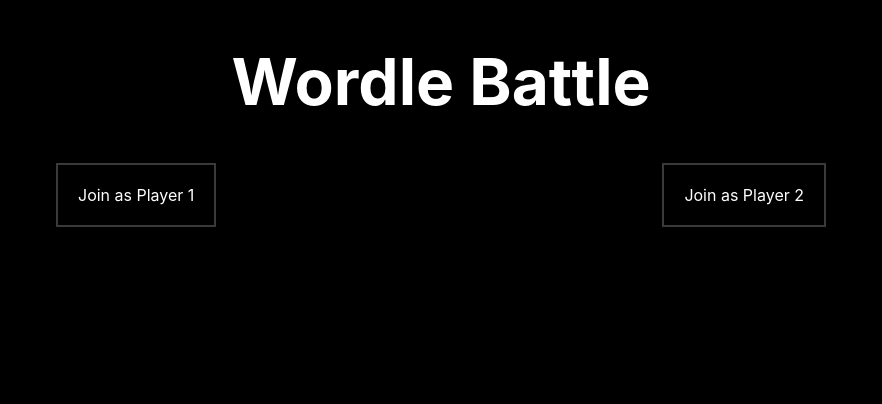
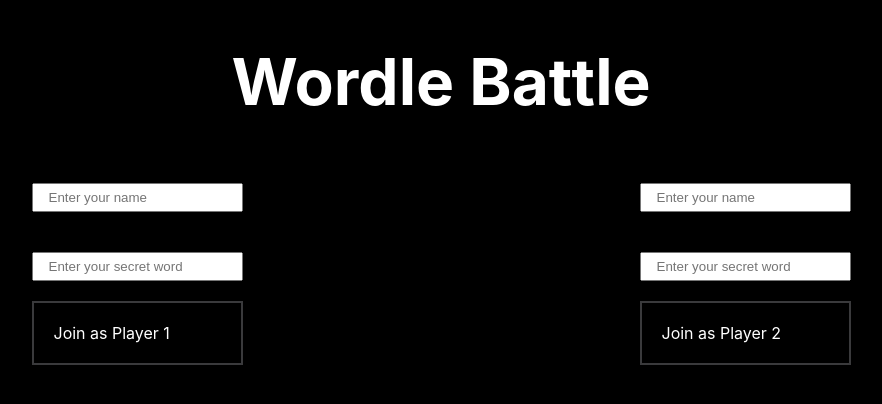
Before and after one commit to kmkinney/wordle-battle, a Next.js app: page / in a window 1280 px wide. Shown: the top 404 px of the page, without its empty margins (199-1081 px from the left). Built offline with nearby package versions, Linux system fonts and the light colour scheme.

Commit message:
Update home page

```diff
--- a/pages/index.js
+++ b/pages/index.js
@@ -3,8 +3,59 @@
 import WordGuess from '../components/WordGuess'
 import { useState } from 'react'
 import Link from 'next/link'
+import { useEffect } from 'react'
 
 export default function Home() {
+    const [playerOneName, setPlayerOneName] = useState('')
+    const [playerOneWord, setPlayerOneWord] = useState('')
+    const [playerTwoWord, setPlayerTwoWord] = useState('')
+    const [playerTwoName, setPlayerTwoName] = useState('')
+
+    useEffect(() => {
+        localStorage.clear()
+    }, [])
+
+    const addPlayerOne = () => {
+        let players = [{}, {}]
+        let letters = {}
+        for (let i = 0; i < 26; i++) {
+            let c = String.fromCharCode(97 + i)
+            letters[c] = 'none'
+        }
+        players[0] = {
+            name: playerOneName,
+            secretWord: playerOneWord,
+            targetWord: '',
+            letters: letters,
+            numGuesses: 0,
+            pastGuesses: [],
+            currentGuess: '',
+            winner: false
+        }
+        localStorage.setItem('players', JSON.stringify(players))
+        localStorage.setItem('currPlayer', '1')
+    }
+
+    const addPlayerTwo = () => {
+        let players = [{}, {}]
+        let letters = {}
+        for (let i = 0; i < 26; i++) {
+            let c = String.fromCharCode(97 + i)
+            letters[c] = 'none'
+        }
+        players[1] = {
+            name: playerTwoName,
+            secretWord: playerTwoWord,
+            targetWord: '',
+            letters: letters,
+            numGuesses: 0,
+            pastGuesses: [],
+            currentGuess: '',
+            winner: false
+        }
+        localStorage.setItem('players', JSON.stringify(players))
+        localStorage.setItem('currPlayer', '2')
+    }
 
     return (
         <div className={styles.container}>
@@ -17,12 +68,39 @@
             <div>
                 <h1 className={styles.title}>Wordle Battle</h1>
                 <div className={styles.buttonArea}>
-            <Link href='/game'>
-                <a className={styles.button}>Join as Player 1</a>
+                    <div className={styles.player}>
+                        <input
+                            className={styles.textInput}
+                            placeholder="Enter your name"
+                            onChange={(e) => setPlayerOneName(e.target.value)}
+                        />
+                        <input
+                            className={styles.textInput}
+                            placeholder="Enter your secret word"
+                            onChange={(e) => setPlayerOneWord(e.target.value)}
+                        />
+                        <Link href={`/game/?p=1&n=${playerOneName}&w=${playerOneWord}`}>
+                            <a
+                                className={styles.button}>Join as Player 1</a>
                         </Link>
-            <Link href='/game'>
-                <a className={styles.button}>Join as Player 2</a>
+                    </div>
+
+                    <div className={styles.player}>
+                        <input
+                            className={styles.textInput}
+                            placeholder="Enter your name"
+                            onChange={(e) => setPlayerTwoName(e.target.value)}
+                        />
+                        <input
+                            className={styles.textInput}
+                            placeholder="Enter your secret word"
+                            onChange={(e) => setPlayerTwoWord(e.target.value)}
+                        />
+                        <Link href={`/game/?p=2&n=${playerTwoName}&w=${playerTwoWord}`}>
+                            <a
+                                className={styles.button}>Join as Player 2</a>
                         </Link>
+                    </div>
                 </div>
             </div>
         </div>
--- a/styles/Home.module.css
+++ b/styles/Home.module.css
@@ -25,6 +25,19 @@
     color: white;
 }
 
+.player {
+    display: flex;
+    flex-direction: column;
+    justify-content: space-around;
+    align-items: stretch;
+}
+
+.textInput {
+    display: block;
+    padding: 5px 15px;
+    margin: 20px 0;
+}
+
 .button {
     display: block;
     color: white;
```
Lines whose indentation alone changed are shown as unchanged.
